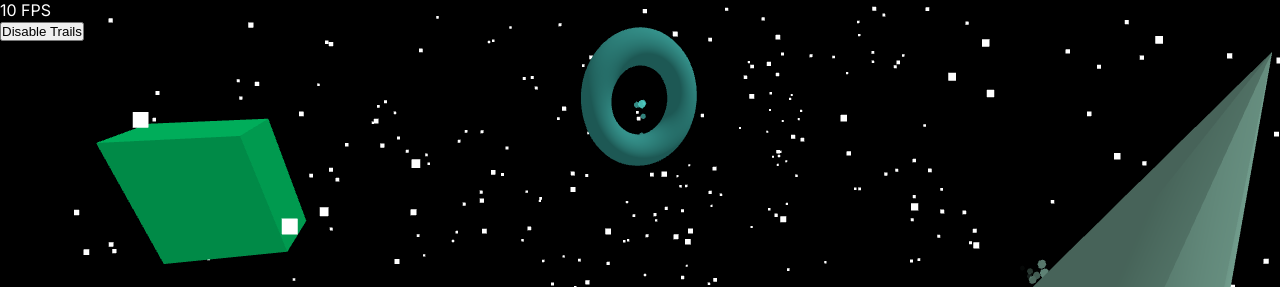
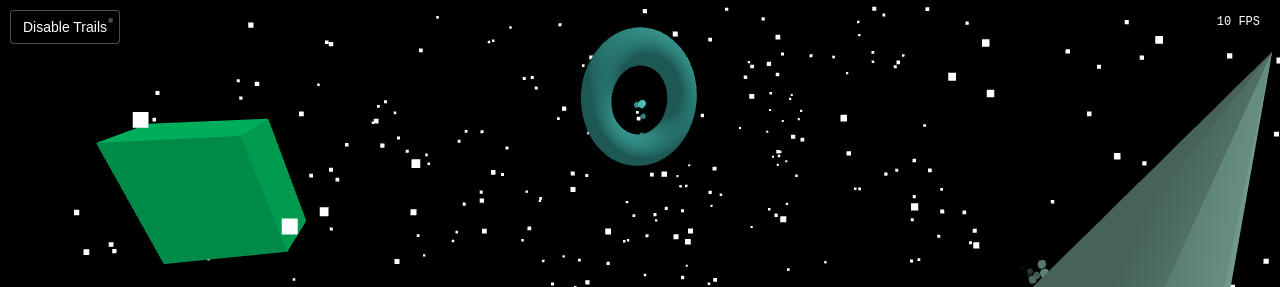
Before and after one commit to saikothasan/shdev, a website built with Vite: page index.html in a window 1280 px wide. Shown: the top 287 px of the page. Built offline with nearby package versions, Linux system fonts and the light colour scheme; animation ran at ten frames a second.

Commit message:
Update style.css

```diff
--- a/style.css
+++ b/style.css
@@ -78,6 +78,40 @@ canvas {
   box-shadow: 0 10px 30px rgba(255, 255, 255, 0.1);
 }
 
+/* FPS counter */
+.fps-counter {
+  position: fixed;
+  top: 10px;
+  right: 10px;
+  background-color: rgba(0, 0, 0, 0.5);
+  color: #fff;
+  padding: 5px 10px;
+  border-radius: 4px;
+  font-size: 12px;
+  font-family: monospace;
+  z-index: 100;
+}
+
+/* Toggle trails button */
+.toggle-trails {
+  position: fixed;
+  top: 10px;
+  left: 10px;
+  background-color: rgba(0, 0, 0, 0.7);
+  color: #fff;
+  border: 1px solid rgba(255, 255, 255, 0.3);
+  padding: 8px 12px;
+  border-radius: 4px;
+  font-size: 14px;
+  cursor: pointer;
+  z-index: 100;
+  transition: background-color 0.3s;
+}
+
+.toggle-trails:hover {
+  background-color: rgba(0, 0, 0, 0.9);
+}
+
 /* Interactive object hover effects */
 body.hovering {
   cursor: pointer !important;
@@ -107,6 +141,11 @@ body.hovering {
     font-size: 1.5rem;
     padding: 0.8rem 1.5rem;
   }
+
+  .toggle-trails {
+    font-size: 12px;
+    padding: 6px 10px;
+  }
 }
 
 /* Accessibility improvements */
```
